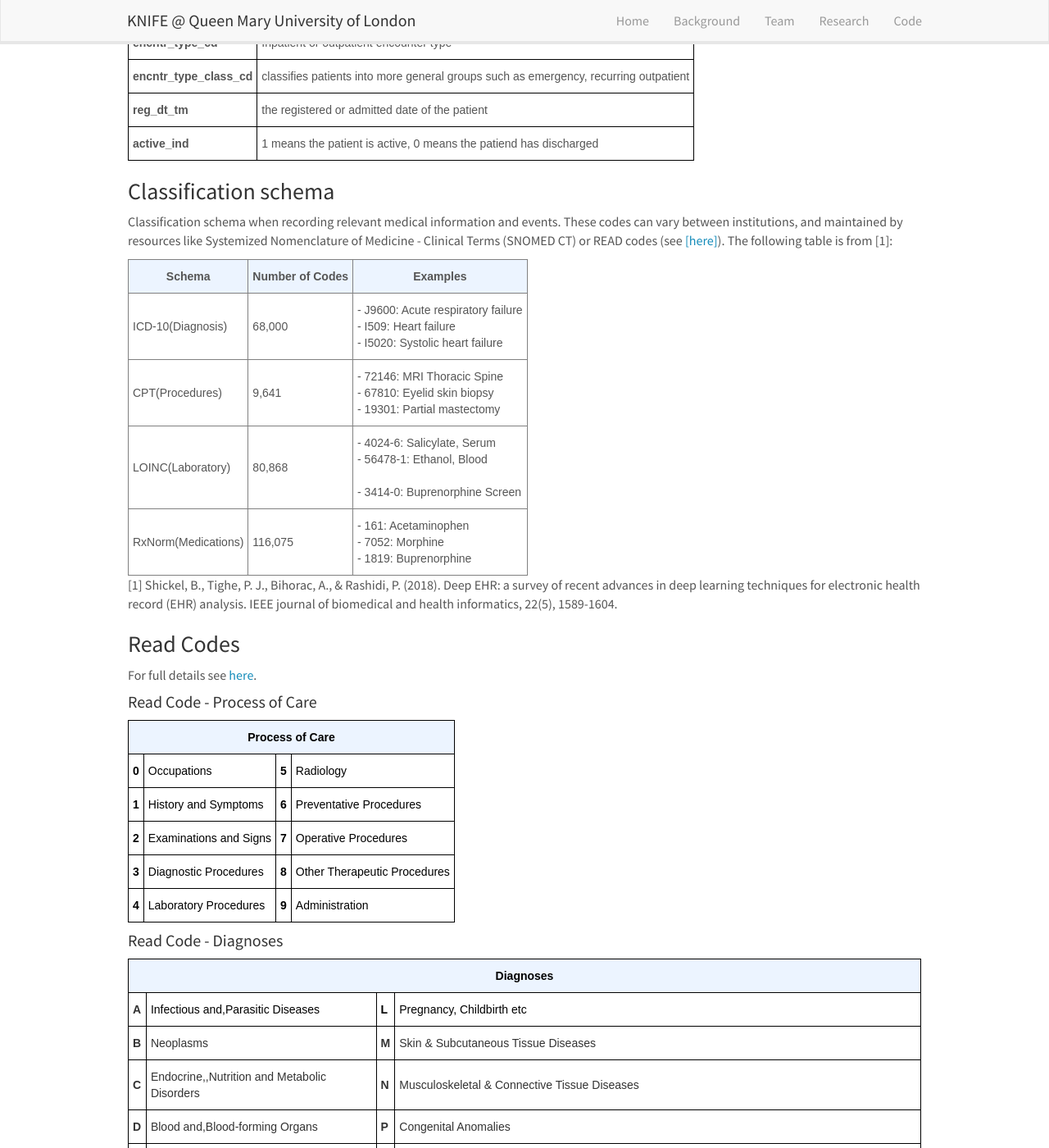
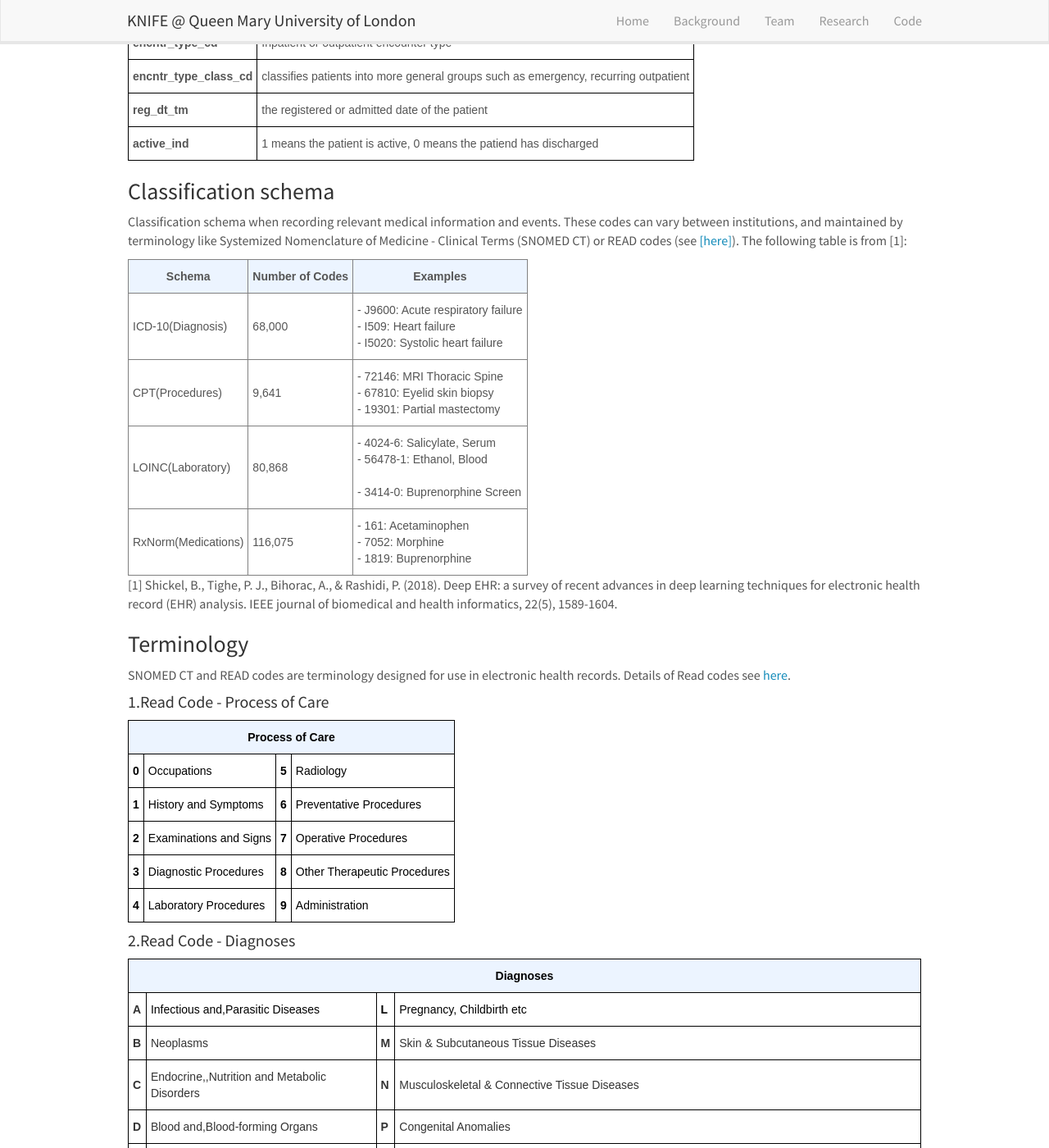
Before and after one commit to knifeqmul/knifeqmul.github.io, a Jekyll site: the page built from _pages/background.md, in a window 1280 px wide and 1400 px high, scrolled down 1443 px. Shown: the whole window at 82% size. Built offline with Jekyll 4.4.1, drawn with Linux system fonts in a browser that asks for light colours; nearby versions of some CDN libraries; some of the changed text lies outside the part shown.

Commit message:
Update background.md

```diff
--- a/_pages/background.md
+++ b/_pages/background.md
@@ -102,7 +102,7 @@ Some notes about the **encounter** table.
 
 ### Classification schema
 
-Classification schema when recording relevant medical information and events. These codes can vary between institutions, and maintained by resources like Systemized Nomenclature of Medicine - Clinical Terms (SNOMED CT) or READ codes (see <a href="http://www.gp-training.net/it/synergy_archive/synergy/readcode.htm">[here]</a>). The following table is from [1]:
+Classification schema when recording relevant medical information and events. These codes can vary between institutions, and maintained by terminology like Systemized Nomenclature of Medicine - Clinical Terms (SNOMED CT) or READ codes (see <a href="http://www.gp-training.net/it/synergy_archive/synergy/readcode.htm">[here]</a>). The following table is from [1]:
 
 <style type="text/css">
 .tg  {border-collapse:collapse;border-spacing:0;}
@@ -139,17 +139,18 @@ Classification schema when recording relevant medical information and events. Th
     <td class="tg-xldj">116,075</td>
     <td class="tg-0pky">- 161: Acetaminophen<br>- 7052: Morphine<br>- 1819: Buprenorphine</td>
   </tr>
+
 </table>
 
 
 [1] Shickel, B., Tighe, P. J., Bihorac, A., & Rashidi, P. (2018). Deep EHR: a survey of recent advances in deep learning techniques for electronic health record (EHR) analysis. IEEE journal of biomedical and health informatics, 22(5), 1589-1604.
 
-### Read Codes
+### Terminology
 
-For full details see [here]({{ site.baseurl }}/downloads/readcodehier.pdf).
+SNOMED CT and READ codes are terminology designed for use in electronic health records. Details of Read codes see [here]({{ site.baseurl }}/downloads/readcodehier.pdf).
 
 
-#### Read Code - Process of Care
+#### 1.Read Code - Process of Care
 <style type="text/css">
 .tg  {border-collapse:collapse;border-spacing:0;}
 .tg td{font-family:Arial, sans-serif;font-size:14px;padding:10px 5px;border-style:solid;border-width:1px;overflow:hidden;word-break:normal;border-color:black;}
@@ -198,7 +199,7 @@ For full details see [here]({{ site.baseurl }}/downloads/readcodehier.pdf).
 
 
 
-#### Read Code - Diagnoses
+#### 2.Read Code - Diagnoses
 <style type="text/css">
 .tg  {border-collapse:collapse;border-spacing:0;}
 .tg td{font-family:Arial, sans-serif;font-size:14px;padding:10px 5px;border-style:solid;border-width:1px;overflow:hidden;word-break:normal;border-color:black;}
```
Also changed, not shown: other parts of _pages/background.md (+2 -2 lines).
